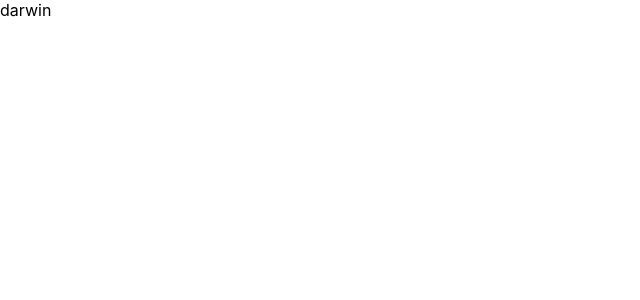
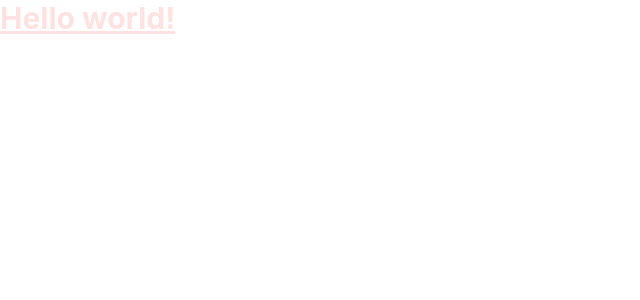
Before and after one commit to darwin808/website-update-darwin, a Next.js app: page / in a window 1280 px wide. Shown: the top 300 px of the page, without its empty margins (0-640 px from the left). Built offline with nearby package versions, Linux system fonts and the light colour scheme.

Commit message:
feat(tailwind): init

```diff
--- a/package.json
+++ b/package.json
@@ -19,9 +19,12 @@
       "@types/node": "18.11.9",
       "@types/react": "18.0.24",
       "@types/react-dom": "18.0.8",
+      "autoprefixer": "^10.4.13",
       "next": "13.0.1",
+      "postcss": "^8.4.18",
       "react": "18.2.0",
       "react-dom": "18.2.0",
+      "tailwindcss": "^3.2.1",
       "typescript": "*"
    },
    "devDependencies": {
--- /dev/null
+++ b/postcss.config.js
@@ -0,0 +1,6 @@
+module.exports = {
+   plugins: {
+      tailwindcss: {},
+      autoprefixer: {},
+   },
+}
--- a/src/pages/index.tsx
+++ b/src/pages/index.tsx
@@ -1,5 +1,5 @@
 // import styles from "../styles/Home.module.css"
 
 export default function Home(): any {
-   return <div>darwin</div>
+   return <h1 className="text-3xl font-bold underline text-red-100">Hello world!</h1>
 }
--- a/styles/globals.css
+++ b/styles/globals.css
@@ -24,3 +24,7 @@
       background: black;
    }
 }
+
+@tailwind base;
+@tailwind components;
+@tailwind utilities;
--- /dev/null
+++ b/tailwind.config.js
@@ -0,0 +1,8 @@
+/** @type {import('tailwindcss').Config} */
+module.exports = {
+   content: ["src/pages/**/*.{js,ts,jsx,tsx}", "src/components/**/*.{js,ts,jsx,tsx}"],
+   theme: {
+      extend: {},
+   },
+   plugins: [],
+}
```
Also changed, not shown: 1 other file (tests, documents, lock files or other folders).
